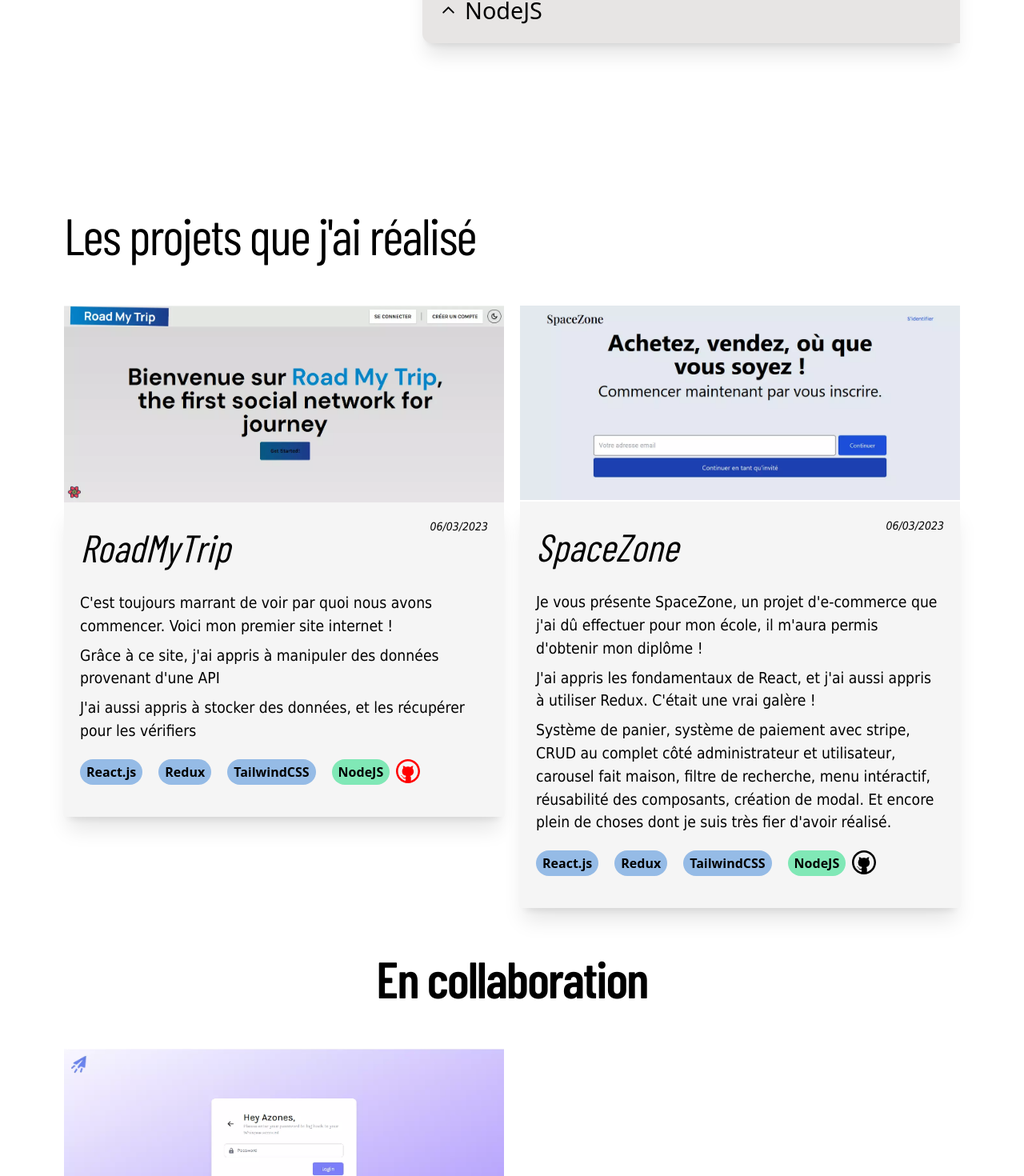
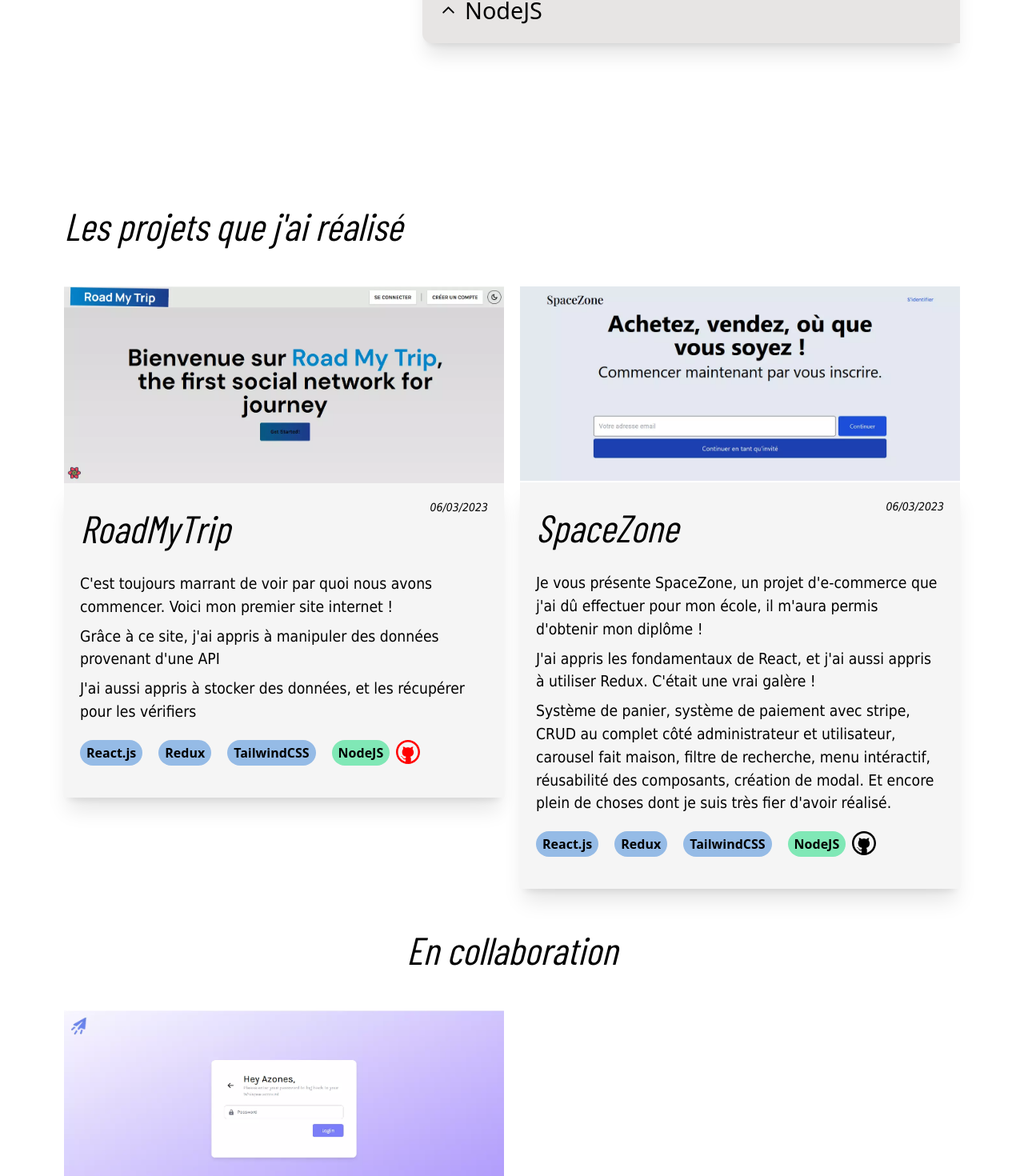
Before and after one commit to Azonesbz/vincentavez, a React (Vite) app in the folder client/: page / in a window 1280 px wide. Shown: the part 2714-4184 px from the top of the page at 80% size. Built offline with nearby package versions, Linux system fonts and the light colour scheme; no server answers; a web font is replaced by a local one.

Commit message:
fixed font weight and tag

```diff
--- a/client/src/components/portfolio/Portfolio.jsx
+++ b/client/src/components/portfolio/Portfolio.jsx
@@ -8,11 +8,11 @@
     return (
         <>
             <section className="container py-24 " id="portfolio">
-                <h1 className="font-light">Les projets que j'ai réalisé</h1>
+                <h2>Les projets que j'ai réalisé</h2>
                 <div className="grid grid-cols-12 gap-5">
                     <Project />
                 </div>
-                <h1 className="text-center mt-10">En collaboration</h1>
+                <h2 className="text-center mt-10">En collaboration</h2>
                 <div className="grid grid-cols-12 gap-5">
                     <Cooperation />
                 </div>
```
